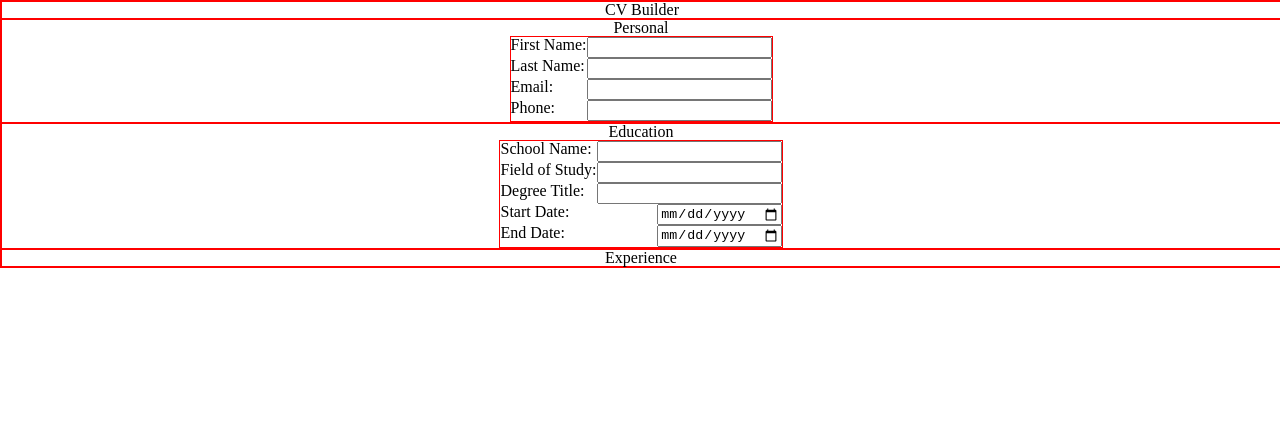
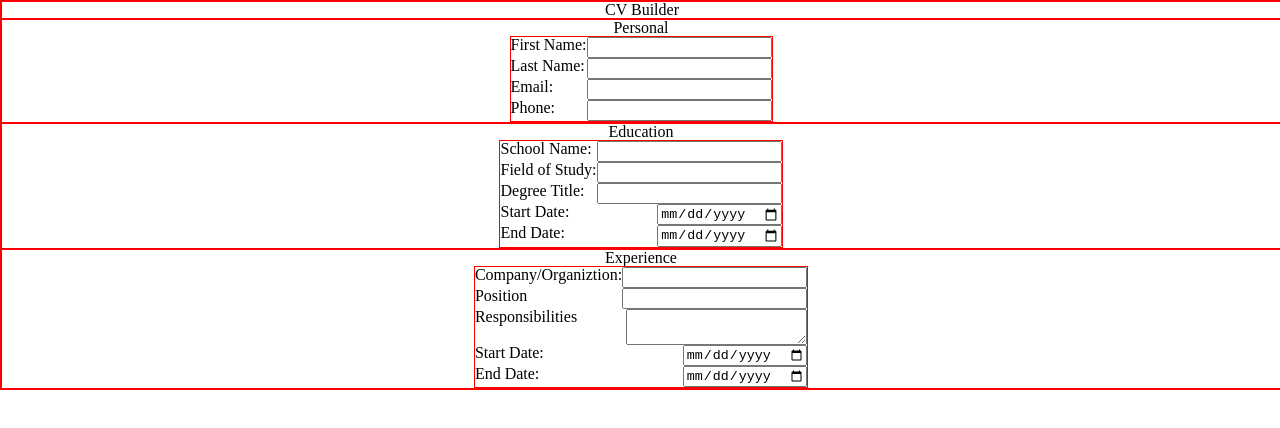
Before and after one commit to braxtonlemmon/cv-project-react, a React (Create React App) app: page / in a window 1280 px wide. Shown: the top 428 px of the page. Built offline with nearby package versions, Linux system fonts and the light colour scheme.

Commit message:
Create Experience form. Build out basic structure of Experience section.

```diff
--- a/src/App.js
+++ b/src/App.js
@@ -36,7 +36,7 @@ function App() {
     }
   ]);
 
-  const [experience, setExperience] = useState([
+  const [experienceData, setExperienceData] = useState([
     {
       company: '',
       position: '',
@@ -59,7 +59,10 @@ function App() {
           educationData={educationData}
           setEducationData={setEducationData}
         />
-        <Experience />
+        <Experience
+          experienceData={experienceData}
+          setExperienceData={setExperienceData}
+        />
       </Main>
     </Wrapper>
   );
--- a/src/components/Experience.jsx
+++ b/src/components/Experience.jsx
@@ -1,15 +1,20 @@
 import React from 'react';
 import styled from 'styled-components';
 import { wrapper } from './Shared';
+import ExperienceFormContainer from './ExperienceFormContainer';
 
 const Wrapper = styled(wrapper)`
 `;
 
 
-function Experience() {
+function Experience({ experienceData, setExperienceData }) {
   return (
     <Wrapper>
       <h1>Experience</h1>
+      <ExperienceFormContainer
+        experienceData={experienceData}
+        setExperienceData={setExperienceData}
+      />
     </Wrapper>
   )
 }
--- /dev/null
+++ b/src/components/ExperienceFormComponent.jsx
@@ -0,0 +1,66 @@
+import React from 'react';
+import styled from 'styled-components';
+import { wrapper, row } from './Shared';
+
+const Wrapper = styled(wrapper)``;
+const Row = styled(row)``;
+
+function ExperienceFormComponent({ experienceData, handleChange }) {
+  return (
+    <Wrapper>
+      <form>
+        <Row>
+          <label htmlFor="company">Company/Organiztion:</label>
+          <input
+            type="text"
+            id="company"
+            name="company"
+            value={experienceData.company}
+            onChange={(e) => handleChange(e)}
+          />
+        </Row>
+        <Row>
+          <label htmlFor="position">Position</label>
+          <input
+            type="text"
+            id="position"
+            name="position"
+            value={experienceData.position}
+            onChange={(e) => handleChange(e)}
+          />
+        </Row>
+        <Row>
+          <label htmlFor="responsibilities">Responsibilities</label>
+          <textarea
+            id="responsibilities"
+            name="responsibilities"
+            value={experienceData.responsibilities}
+            onChange={(e) => handleChange(e)}
+          />
+        </Row>
+        <Row>
+          <label htmlFor="workStartDate">Start Date:</label>
+          <input
+            type="date"
+            id="workStartDate"
+            name="workStartDate"
+            value={experienceData.workStartDate}
+            onChange={(e) => handleChange(e)}
+          />
+        </Row>
+        <Row>
+          <label htmlFor="workEndDate">End Date:</label>
+          <input
+            type="date"
+            id="workEndDate"
+            name="workEndDate"
+            value={experienceData.workEndDate}
+            onChange={(e) => handleChange(e)}
+          />
+        </Row>
+      </form>
+    </Wrapper>
+  )
+}
+
+export default ExperienceFormComponent;
--- /dev/null
+++ b/src/components/ExperienceFormContainer.jsx
@@ -0,0 +1,21 @@
+import React from 'react';
+import ExperienceFormComponent from './ExperienceFormComponent';
+
+function ExperienceFormContainer({ experienceData, setExperienceData }) {
+  const handleChange = (e) => {
+    const { name, value } = e.target;
+    setExperienceData({
+      ...experienceData,
+      [name]: value
+    })
+  }
+
+  return (
+    <ExperienceFormComponent
+      experienceData={experienceData}
+      handleChange={handleChange}
+    />
+  )
+}
+
+export default ExperienceFormContainer;
```
